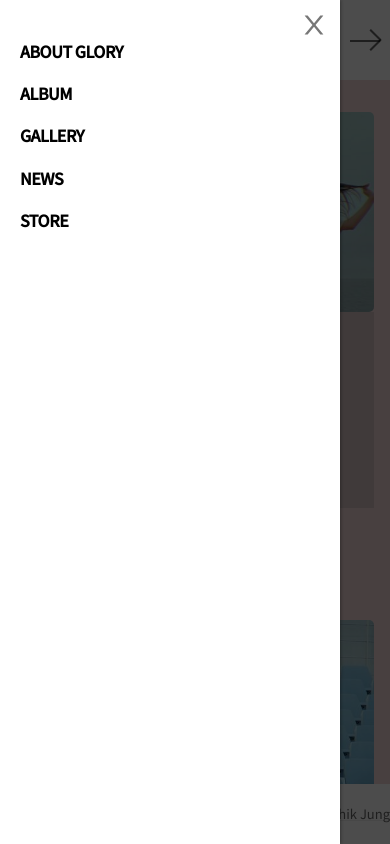
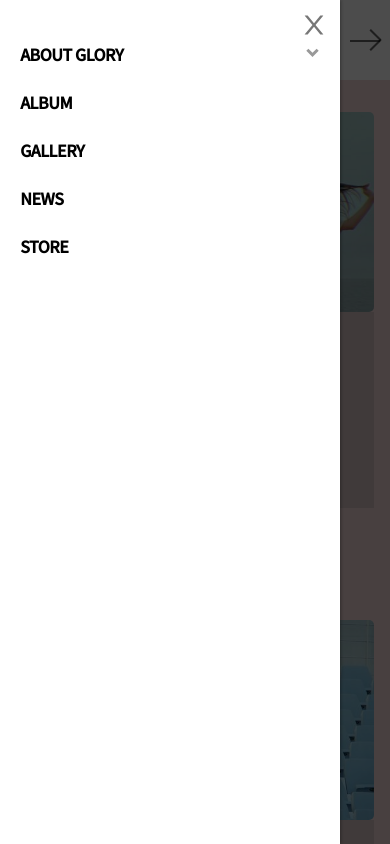
Before and after one commit to jungsikjeong/plant-a-NewJeans, a React (Create React App) app in the folder client/: page /pages/history in a window 390 px wide. Both pictures are taken after a click on the button "Aside open". Shown: the top 844 px of the page. Built offline with nearby package versions, Linux system fonts and the light colour scheme; a web font is replaced by a local one.

Commit message:
ADD: 모바일 버전 헤더 About서브메뉴 추가

```diff
--- a/client/public/index.html
+++ b/client/public/index.html
@@ -27,6 +27,7 @@
       href="https://fonts.googleapis.com/css2?family=Noto+Sans+KR:wght@100;300;400;500&display=swap"
       rel="stylesheet"
     />
+
     <link
       href="https://fonts.googleapis.com/css2?family=Chela+One&display=swap"
       rel="stylesheet"
--- a/client/src/GlobalStyles.js
+++ b/client/src/GlobalStyles.js
@@ -52,11 +52,48 @@ const GlobalStyles = createGlobalStyle`
       font-size: 50px;
     }
 
+    .fadeInDropdown{
+      visibility:visible;
+      animation: fadeInDropdown 0.4s ease;
+      animation-fill-mode: forwards;
+    }
+
+    .fadeOutDropdown{
+      visibility: hidden;
+      animation: fadeOutDropdown 0.4s ease;
+      animation-fill-mode: forwards;
+    }
+
+
+
+    @keyframes fadeInDropdown{
+      0% {
+        opacity: 0;
+        transform: translateY(-80%);
+      }
+
+      100% {
+        opacity: 1;
+        transform: translateY(0);
+      }
+    }
+
+    @keyframes fadeOutDropdown{
+      0% {
+        opacity: 1;
+        transform: translateY(0);
+      }
+
+      100% {
+        opacity: 0;
+        transform: translateY(-80%);
+      }
+    }
 
     @media (max-width: 767px) {
-            .hide-button {
-              display: none;
-            }
+      .hide-button {
+        display: none;
+      }
     }
 `;
 
--- a/client/src/components/Footer.tsx
+++ b/client/src/components/Footer.tsx
@@ -3,12 +3,7 @@ import { Link } from 'react-router-dom';
 import { styled } from 'styled-components';
 
 const Component = styled.footer`
-  /* position: absolute;
-  left: 0;
-  bottom: 0;
-  width: 100%;
-  background: #fff; */
-  position: fixed;
+  position: absolute;
   left: 0;
   bottom: 0;
   width: 100%;
--- a/client/src/components/header/MobileHeader.tsx
+++ b/client/src/components/header/MobileHeader.tsx
@@ -1,7 +1,8 @@
-import { useState } from 'react';
+import { useEffect, useState } from 'react';
 import { Link } from 'react-router-dom';
 import styled from 'styled-components';
 import { AiOutlineClose } from 'react-icons/ai';
+import { RiArrowDropDownLine, RiArrowDropUpLine } from 'react-icons/ri';
 
 const ModalBG = styled.div`
   position: fixed;
@@ -127,13 +128,15 @@ const SideMenuList = styled.ul`
   margin-top: 30px;
   display: flex;
   flex-direction: column;
-  justify-content: space-around;
   height: 25%;
   font-weight: bold;
   letter-spacing: -0.5px;
 `;
 
-const SideMenuItem = styled.li``;
+const SideMenuItem = styled.li`
+  position: relative;
+  padding: 1rem 0;
+`;
 
 const SideMenuCloseBtn = styled.button`
   position: absolute;
@@ -143,12 +146,55 @@ const SideMenuCloseBtn = styled.button`
   height: 33px;
 `;
 
+const AboutSubButton = styled.button`
+  position: absolute;
+  top: 5px;
+  right: -10px;
+  text-align: center;
+  color: #999;
+`;
+
+const AboutSubMenuList = styled.ul<{ visibility?: string }>`
+  display: ${({ visibility }) => visibility};
+  margin-top: 1rem;
+  background: #f3f3f3;
+  padding: 1rem;
+  color: #777;
+  overflow: hidden;
+
+  transition: all 0.3s ease;
+`;
+
+const AboutSubMenuItem = styled.li`
+  font-weight: 500;
+`;
+
 const MobileHeader = () => {
   const [isMenu, setIsMenu] = useState<boolean>(false);
+  const [isAboutSubMenu, setIsAboutSubMenu] = useState<boolean>(false);
+  const [visibility, setVisibility] = useState(false);
 
   const onMenuClick = () => {
     setIsMenu((prev) => !prev);
   };
+
+  const onAboutSubMenuClick = () => {
+    if (isAboutSubMenu) {
+      setIsAboutSubMenu(false);
+    } else {
+      setIsAboutSubMenu((prev) => !prev);
+      setVisibility(true);
+    }
+  };
+
+  useEffect(() => {
+    if (!isAboutSubMenu) {
+      setTimeout(() => {
+        setVisibility(false);
+      }, 400);
+    }
+  }, [isAboutSubMenu]);
+
   return (
     <>
       {isMenu && <ModalBG />}
@@ -162,7 +208,31 @@ const MobileHeader = () => {
 
             <SideMenuItem>
               <Link to={'/pages/about'}>about glory</Link>
+
+              <AboutSubButton onClick={onAboutSubMenuClick}>
+                {isAboutSubMenu ? (
+                  // 위
+                  <RiArrowDropUpLine size={35} />
+                ) : (
+                  // 아래
+                  <RiArrowDropDownLine size={35} />
+                )}
+              </AboutSubButton>
+
+              {/* About 서브 메뉴 */}
+              <AboutSubMenuList
+                className={
+                  isAboutSubMenu ? 'fadeInDropdown' : 'fadeOutDropdown'
+                }
+                visibility={visibility ? 'block' : 'none'}
+              >
+                <AboutSubMenuItem>about</AboutSubMenuItem>
+                <AboutSubMenuItem style={{ marginTop: '.7rem' }}>
+                  history
+                </AboutSubMenuItem>
+              </AboutSubMenuList>
             </SideMenuItem>
+
             <SideMenuItem>
               <Link to={'/pages/album'}>album</Link>
             </SideMenuItem>
```
